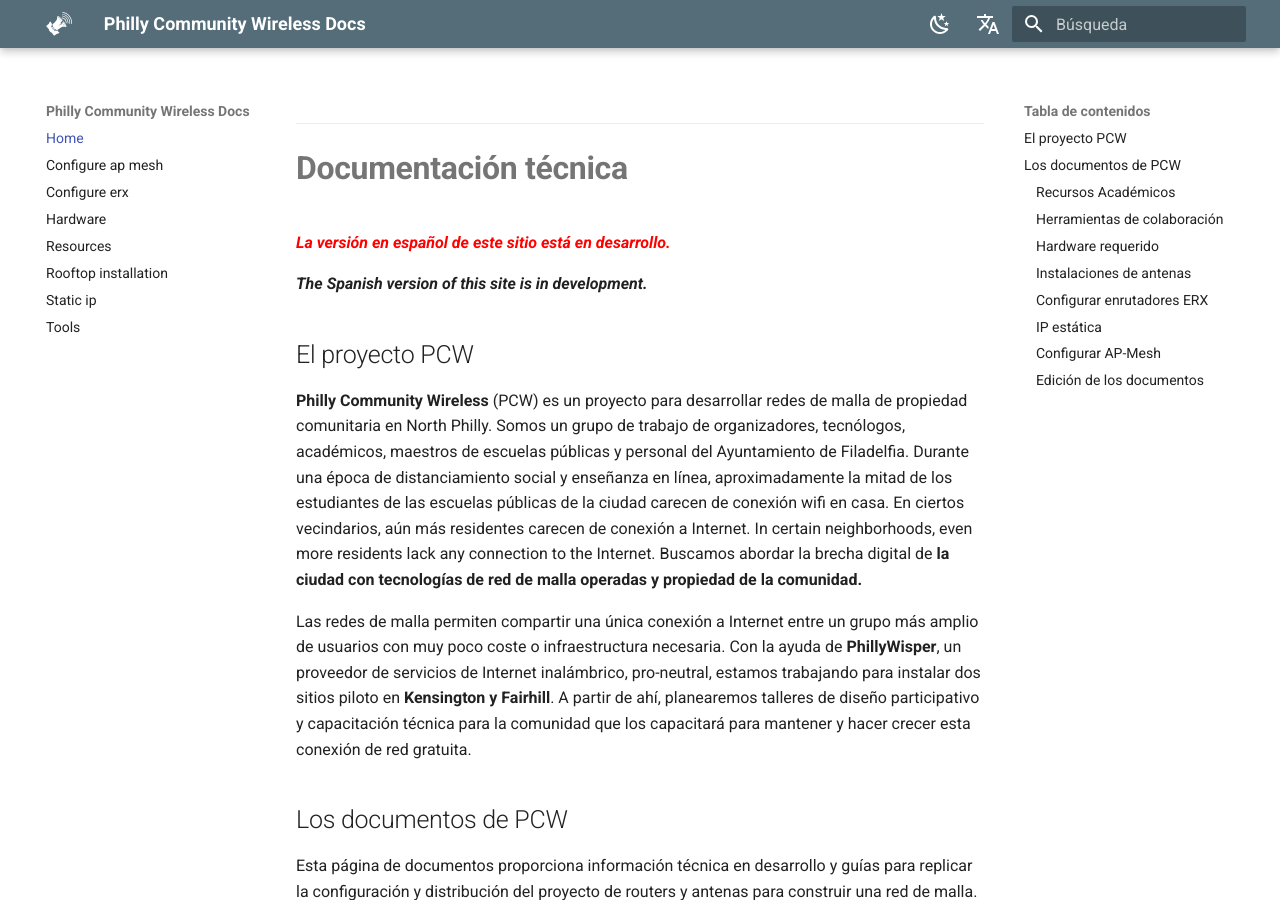
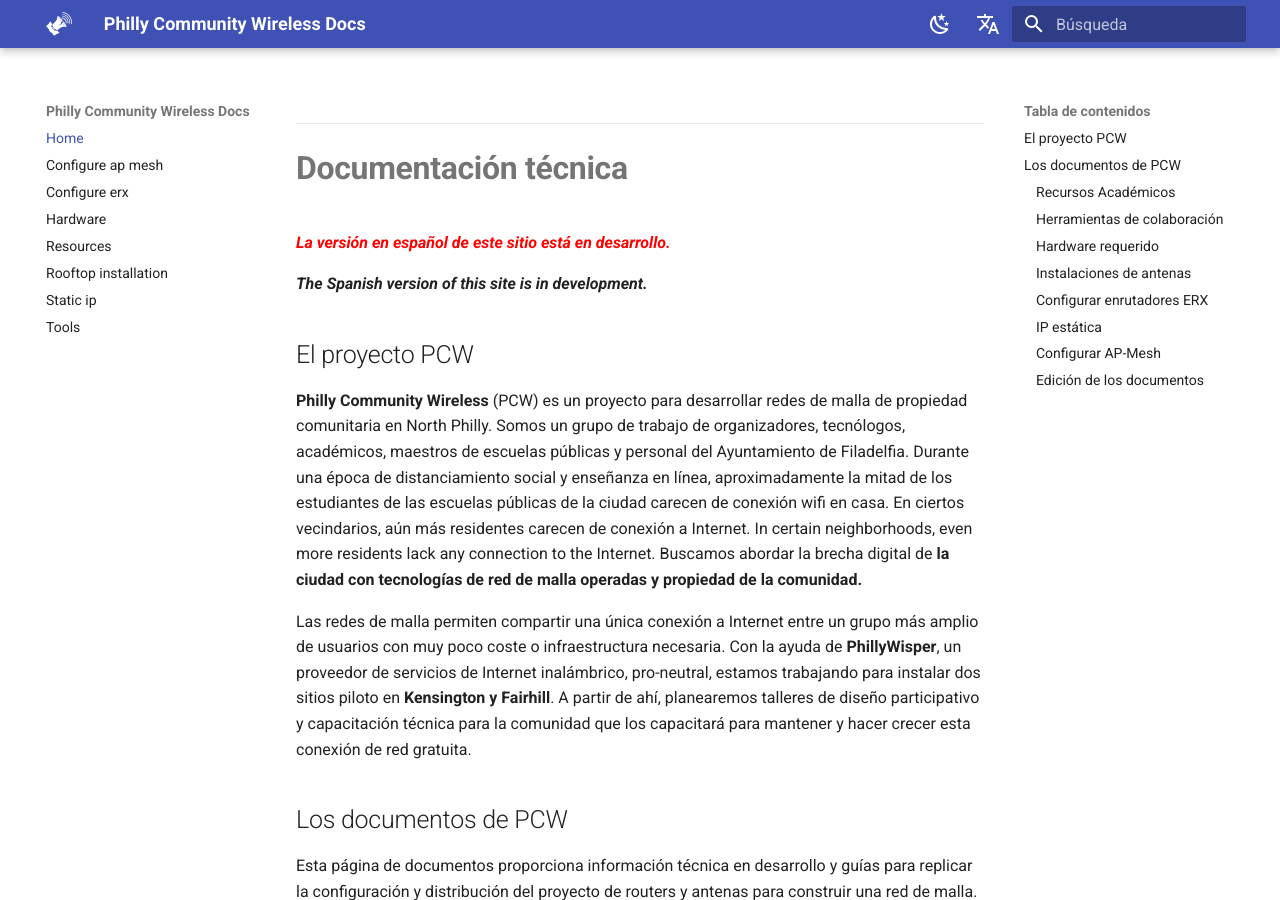
Before and after one commit to phillycommunitywireless/docs-es, an MkDocs documentation site: the page built from docs/index.md, in a window 1280 px wide and 900 px high. Built offline with MkDocs 1.6.1 and Material for MkDocs 9.7.7, drawn with Linux system fonts in a browser that asks for light colours; comment, search, counter and statistics services are not loaded.

Commit message:
Update mkdocs.yml

```diff
--- a/mkdocs.yml
+++ b/mkdocs.yml
@@ -15,7 +15,7 @@ theme:
     # Light mode
     - scheme: default
       media: "(prefers-color-scheme: light)"
-      primary: blue grey
+      primary: indigo
       accent: deep orange
       toggle:
         icon: material/weather-night
@@ -24,7 +24,7 @@ theme:
     - scheme: slate
       media: "(prefers-color-scheme: dark)"
       primary: black
-      accent: amber
+      accent: deep purple
       toggle:
         icon: material/weather-sunny
         name: Switch to light mode
```
